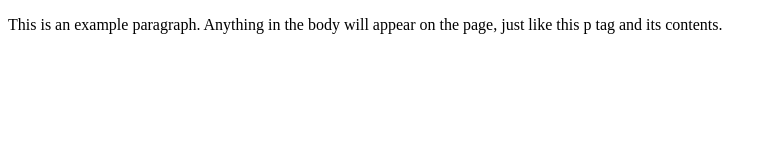
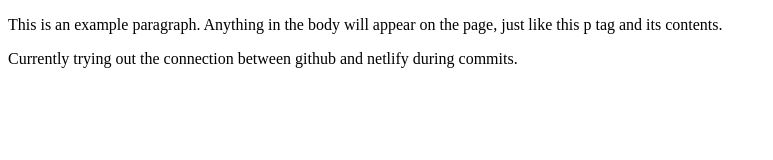
Before and after one commit to Vigoliet/U210924X2, a plain HTML site: page index.html in a window 1280 px wide. Shown: the whole page, without its empty margins (0-773 px from the left). Drawn offline with Linux system fonts and the light colour scheme.

Commit message:
Added code.

```diff
--- a/index.html
+++ b/index.html
@@ -5,5 +5,6 @@
   </head>
   <body>
     <p>This is an example paragraph. Anything in the body will appear on the page, just like this p tag and its contents.</p>
+    <p>Currently trying out the connection between github and netlify during commits.</p>
   </body>
 </html>
```
